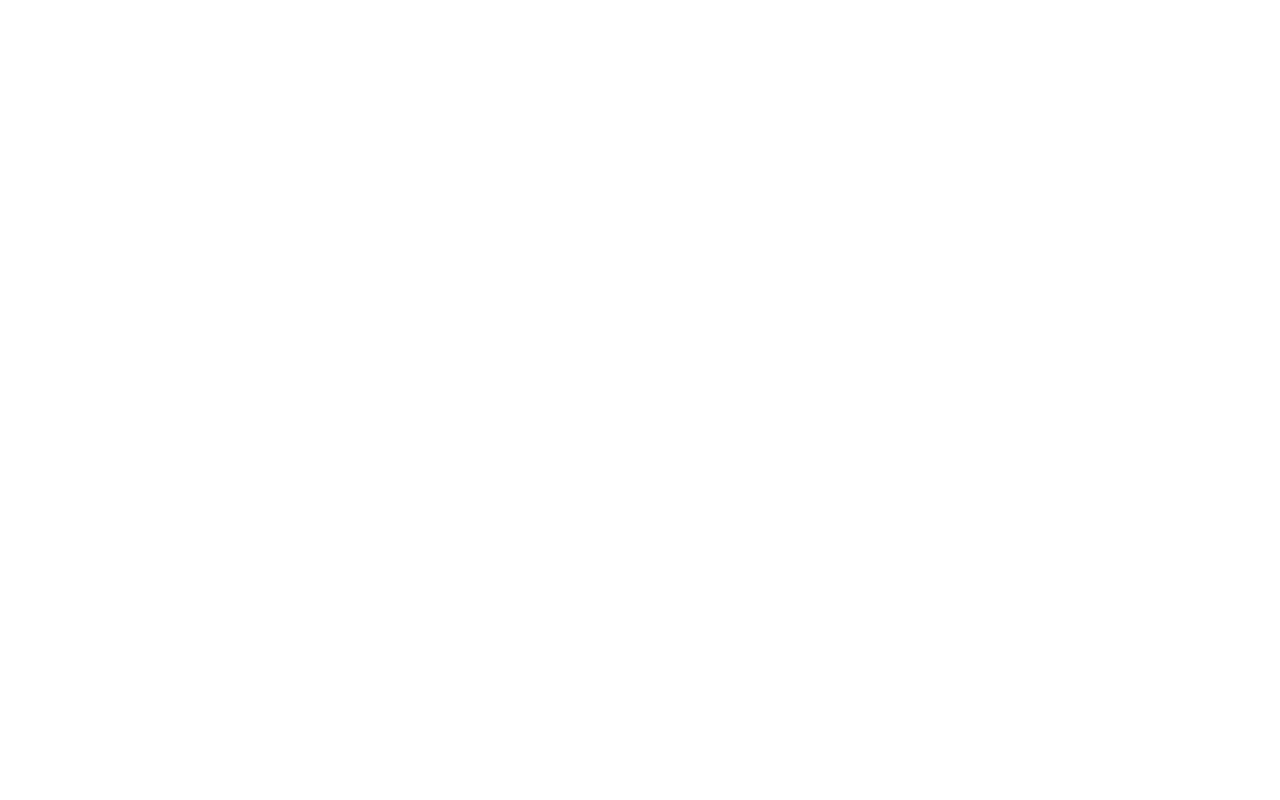
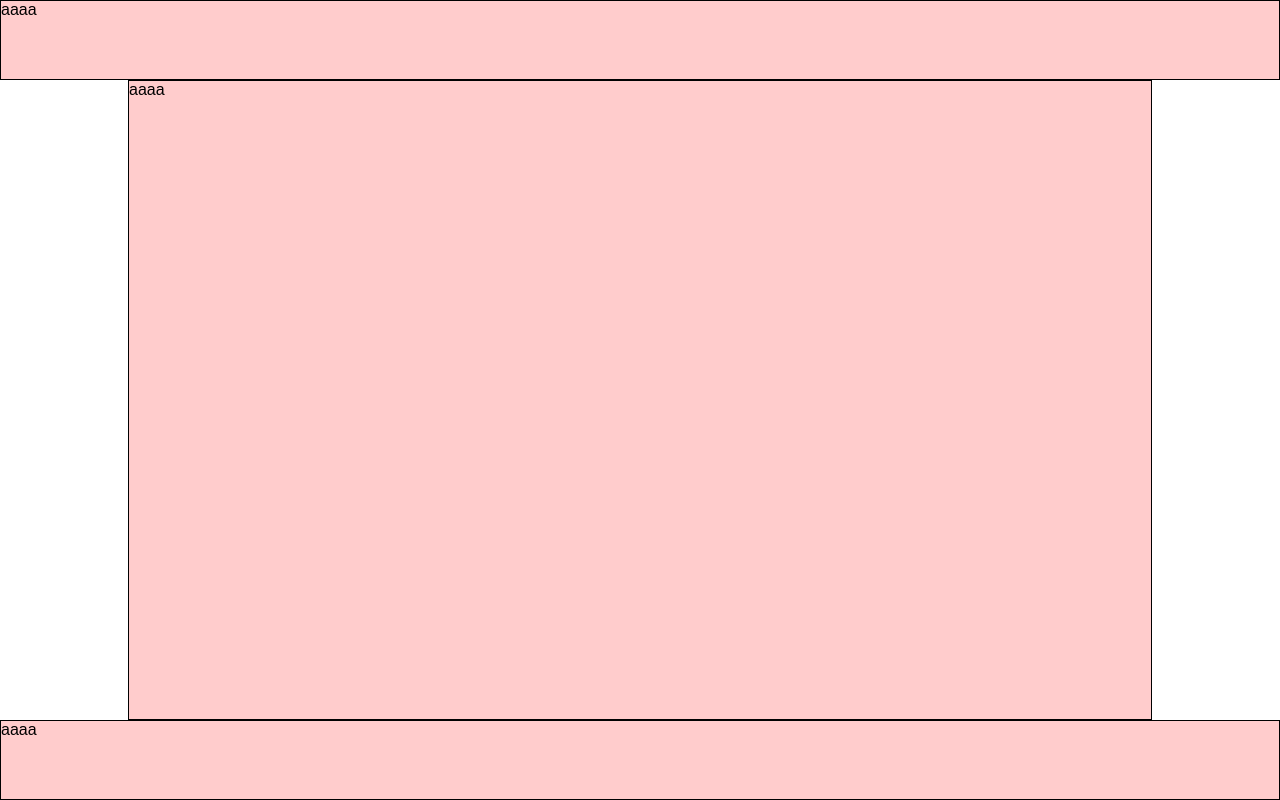
Before and after one commit to AlessandroCingolani/html-css-zoom, a plain HTML site: page index.html in a window 1280 px wide. Drawn offline with Linux system fonts and the light colour scheme.

Commit message:
[Add]:layout

```diff
--- a/css/style.css
+++ b/css/style.css
@@ -16,6 +16,28 @@ body{
   border: 1px solid black;
 }
 
-.d-flex{
-  display: flex;
+
+
+/* main */
+
+
+main {
+  width: 100%;
+  height: 100vh;
 }
+
+.top-bar {
+  width: 100%;
+  height: 80px;
+}
+
+.tools-bar {
+  width: 100%;
+  height: 80px;
+}
+
+section {
+  height: calc(100vh - 160px);
+  width: 80%;
+  margin: 0 auto;
+}
--- a/index.html
+++ b/index.html
@@ -9,7 +9,17 @@
 <body>
   <main>
     <nav>
-
+      <div class="top-bar debug-box">
+        aaaa
+      </div>
+    </nav>
+    <section class="main-section debug-box">
+      aaaa
+    </section>
+    <nav>
+      <div class="top-bar debug-box">
+        aaaa
+      </div>
     </nav>
   </main>
 
```
